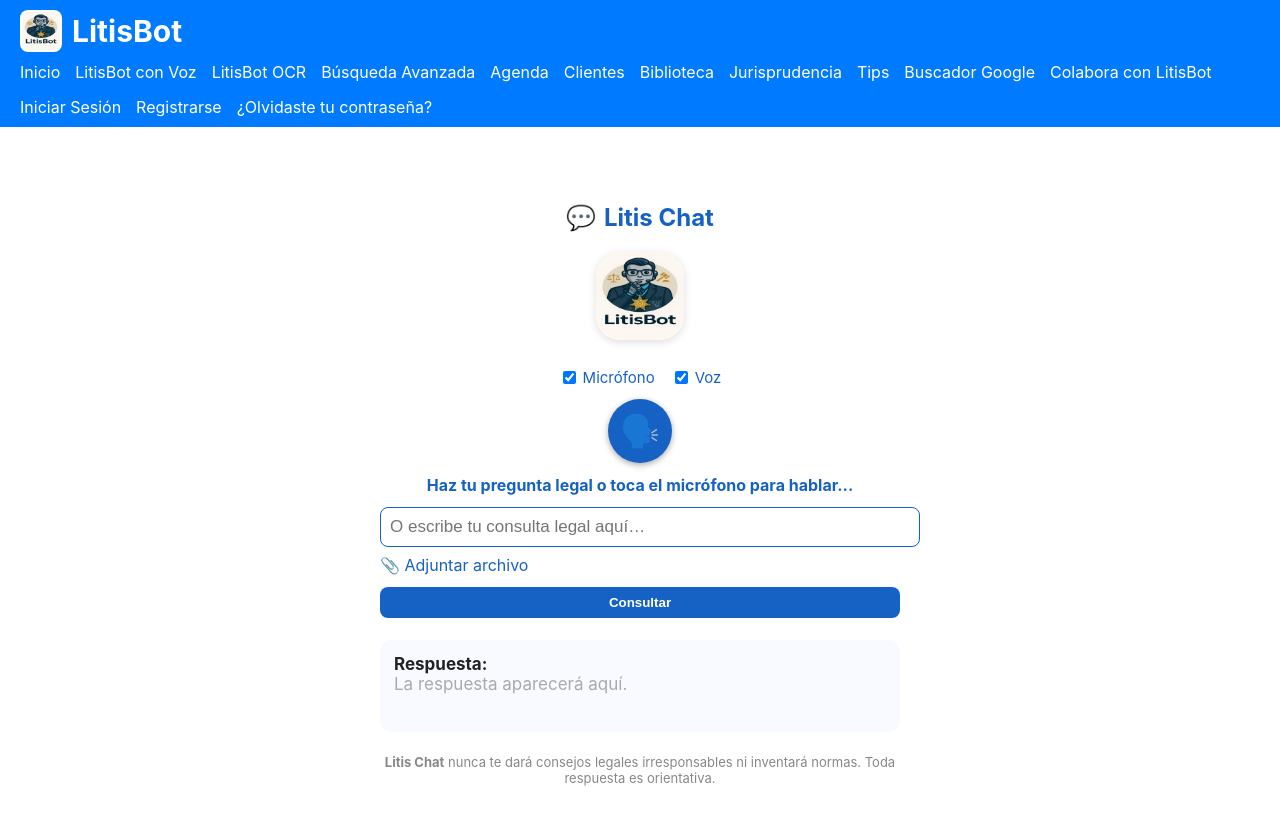
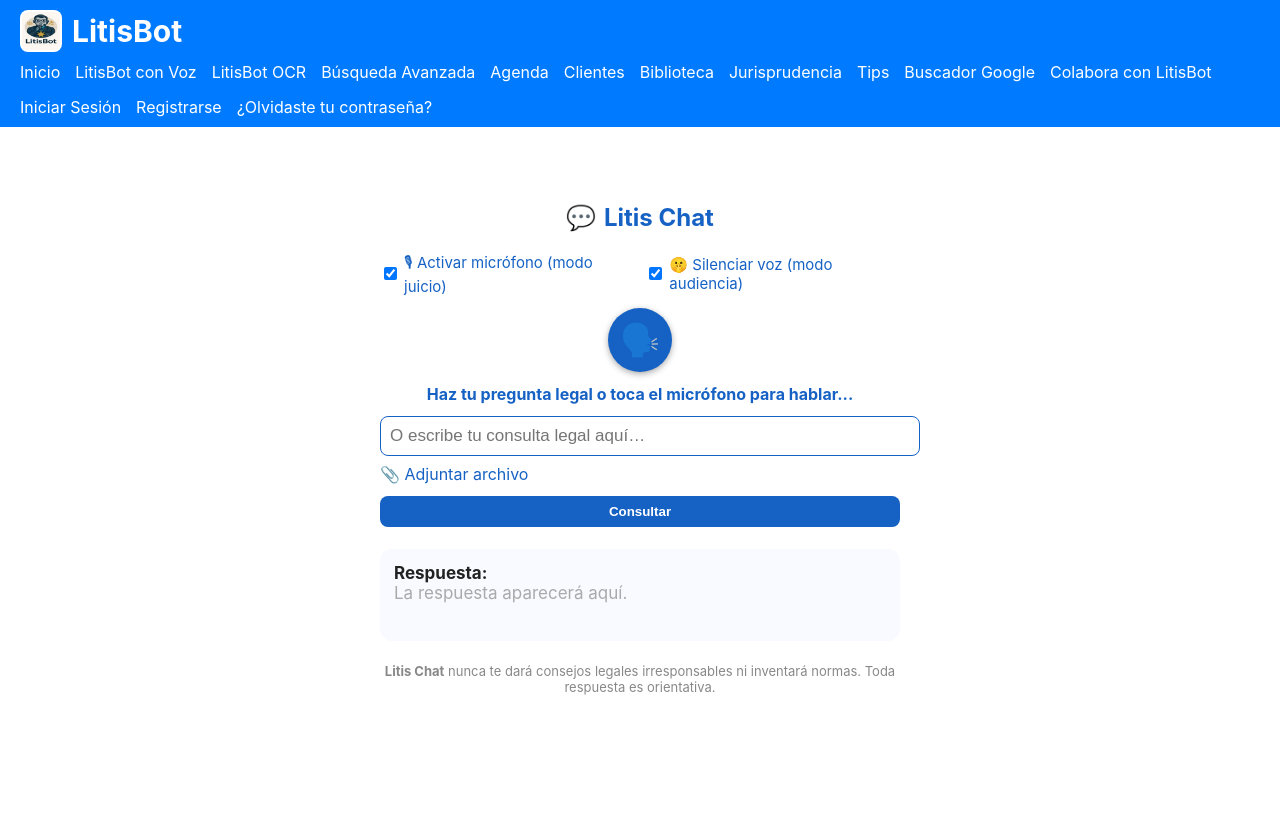
Before and after one commit to ebrunofrei/LitisBot, a React (Create React App) app: page /litisbotconvoz in a window 1280 px wide. Shown: the top 824 px of the page. After the commit the page ends 800 px from the top, so only its background shows below. Built offline with nearby package versions, Linux system fonts and the light colour scheme; no server answers.

Commit message:
Corrección de ruta firebase y mejoras en LitisBotConVoz

```diff
--- a/src/App.jsx
+++ b/src/App.jsx
@@ -5,7 +5,7 @@
 
 // Importa tus páginas desde /pages/
 import Bienvenida from "./pages/Bienvenida";
-import LitisBotConVoz from "./pages/LitisBotConVoz";
+import LitisBotConVoz from './components/LitisBotConVoz/LitisBotConVoz';
 import LitisBotOCR from "./pages/LitisBotOCR";
 import BusquedaAvanzada from "./pages/BusquedaAvanzada";
 import Agenda from "./pages/Agenda";
--- a/src/pages/LitisBotConVoz.jsx
+++ b/src/components/LitisBotConVoz/LitisBotConVoz.jsx
@@ -1,9 +1,8 @@
 import React, { useState, useRef } from "react";
-import { db, auth } from "../firebase";
+import { db, auth } from "../../utils/firebase";
 import { collection, addDoc, serverTimestamp } from "firebase/firestore";
 import { useAuthState } from "react-firebase-hooks/auth";
 
-// Compatibilidad voz
 const SpeechRecognition = window.SpeechRecognition || window.webkitSpeechRecognition;
 const recognition = SpeechRecognition ? new SpeechRecognition() : null;
 const synth = window.speechSynthesis;
@@ -15,25 +14,20 @@
   RESPONDIENDO: "¡Aquí tienes la respuesta!"
 };
 
-// Conceptos base
 const conceptosBase = {
   "derecho administrativo": "El Derecho Administrativo es la rama del Derecho Público que regula la organización, el funcionamiento y la actividad de la Administración Pública, así como las relaciones entre esta y los ciudadanos.",
   "derecho civil": "El Derecho Civil es la rama del Derecho que regula las relaciones privadas entre las personas, tales como contratos, familia, propiedad y sucesiones.",
   "nulidad de acto jurídico": "La nulidad de acto jurídico es la sanción que deja sin efecto un acto celebrado en contravención de normas imperativas o por falta de elementos esenciales, considerándolo inexistente o inválido desde su origen.",
-  // Agrega más conceptos y respuestas frecuentes aquí...
 };
 
 function obtenerConcepto(pregunta) {
   const texto = pregunta ? pregunta.toLowerCase() : "";
   for (let clave in conceptosBase) {
-    if (texto.includes(clave)) {
-      return conceptosBase[clave];
-    }
+    if (texto.includes(clave)) return conceptosBase[clave];
   }
   return null;
 }
 
-// ----------------- FUNCIÓN CONEXIÓN IA REAL ------------------
 const obtenerRespuestaIA = async (pregunta, archivo = null) => {
   const concepto = obtenerConcepto(pregunta);
   if (concepto) return concepto;
@@ -55,7 +49,6 @@
     return "Ocurrió un error consultando a la IA: " + error.message;
   }
 };
-// -------------------------------------------------------------
 
 const LitisBotConVoz = () => {
   const [user] = useAuthState(auth);
@@ -73,7 +66,6 @@
   const toggleMicrofono = () => setMicrofonoActivo((v) => !v);
   const toggleVoz = () => setVozActiva((v) => !v);
 
-  // Reconocimiento de voz
   const handleEscuchar = () => {
     if (!recognition) {
       alert("El reconocimiento de voz no está disponible en este navegador.");
@@ -98,7 +90,6 @@
     recognition.onend = () => setEscuchando(false);
   };
 
-  // Voz (Text-to-Speech)
   const handleHablar = (texto) => {
     if (vozActiva && "speechSynthesis" in window) {
       const utter = new window.SpeechSynthesisUtterance(texto);
@@ -108,7 +99,6 @@
     }
   };
 
-  // Enviar consulta
   const handleEnviar = async (texto = null) => {
     let pregunta = texto !== null ? texto : input;
     if (!pregunta && !archivo) {
@@ -118,19 +108,16 @@
     setEstado(estados.PROCESANDO);
     setRespuesta("");
 
-    // Procesar adjunto
     if (archivo) {
       setCargandoArchivo(true);
-      // Aquí iría la lógica real de análisis de archivo en el futuro
+      // Procesamiento de archivo (próximamente)
       setCargandoArchivo(false);
     }
 
-    // Llama a la IA real (backend)
     const respuestaBot = await obtenerRespuestaIA(pregunta, archivo);
     setRespuesta(respuestaBot);
     setEstado(estados.RESPONDIENDO);
 
-    // Guardar en Firebase
     if (user) {
       await addDoc(collection(db, "conversaciones"), {
         pregunta,
@@ -147,7 +134,6 @@
     setInput("");
   };
 
-  // Adjuntar archivo
   const handleArchivo = (e) => {
     const file = e.target.files[0];
     setArchivo(file);
@@ -159,23 +145,22 @@
       <h2 style={{ color: "#1662C4", textAlign: "center", display: "flex", alignItems: "center", justifyContent: "center", gap: 8 }}>
         <span role="img" aria-label="chat">💬</span> Litis Chat
       </h2>
-      <div style={{ textAlign: "center", margin: "0 0 12px 0" }}>
-        <img
-          src="/litisbot-logo.png"
-          alt="LitisBot Logo"
-          style={{ width: 88, height: 88, borderRadius: 24, margin: "0 auto 12px auto", boxShadow: "0 2px 8px #ddd" }}
-        />
-      </div>
+
       <div style={{ display: "flex", justifyContent: "center", gap: 16, marginBottom: 12 }}>
         <label style={{ display: "flex", alignItems: "center", gap: 4 }}>
           <input type="checkbox" checked={microfonoActivo} onChange={toggleMicrofono} />
-          <span style={{ fontSize: 15, color: microfonoActivo ? "#1662C4" : "#888" }}>Micrófono</span>
+          <span style={{ fontSize: 15, color: microfonoActivo ? "#1662C4" : "#888" }}>
+            🎙 Activar micrófono (modo juicio)
+          </span>
         </label>
         <label style={{ display: "flex", alignItems: "center", gap: 4 }}>
           <input type="checkbox" checked={vozActiva} onChange={toggleVoz} />
-          <span style={{ fontSize: 15, color: vozActiva ? "#1662C4" : "#888" }}>Voz</span>
+          <span style={{ fontSize: 15, color: vozActiva ? "#1662C4" : "#888" }}>
+            🤫 Silenciar voz (modo audiencia)
+          </span>
         </label>
       </div>
+
       <div style={{ textAlign: "center", margin: "12px 0" }}>
         <button
           onClick={() => microfonoActivo && handleEscuchar()}
@@ -203,6 +188,7 @@
           {estado}
         </div>
       </div>
+
       <div style={{ margin: "10px 0", display: "flex", flexDirection: "column", gap: 8 }}>
         <input
           ref={inputRef}
@@ -237,6 +223,7 @@
           Consultar
         </button>
       </div>
+
       <div style={{
         margin: "22px 0", minHeight: 64, background: "#f8faff",
         borderRadius: 12, padding: 14, color: "#222", fontSize: 17
@@ -244,6 +231,7 @@
         <b>Respuesta:</b><br />
         {respuesta || <span style={{ color: "#aaa" }}>La respuesta aparecerá aquí.</span>}
       </div>
+
       <div style={{ fontSize: 13, color: "#888", marginTop: 16, textAlign: "center" }}>
         <b>Litis Chat</b> nunca te dará consejos legales irresponsables ni inventará normas. Toda respuesta es orientativa.
       </div>
```
Also changed, not shown: 2 other files (tests, documents, lock files or other folders).
